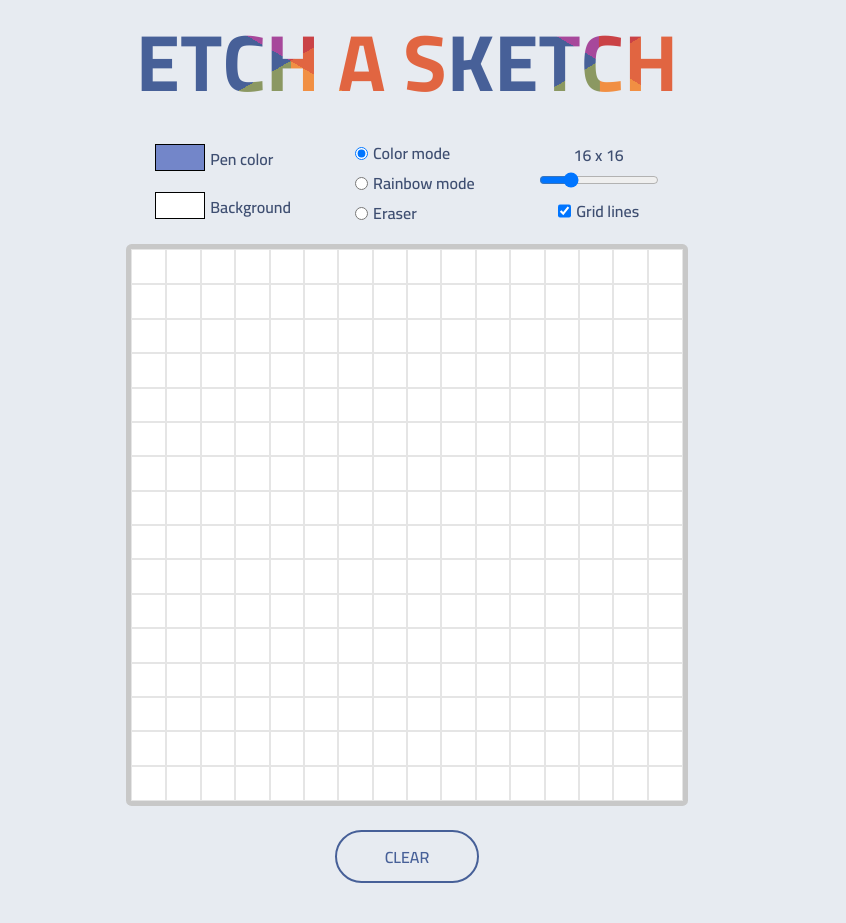
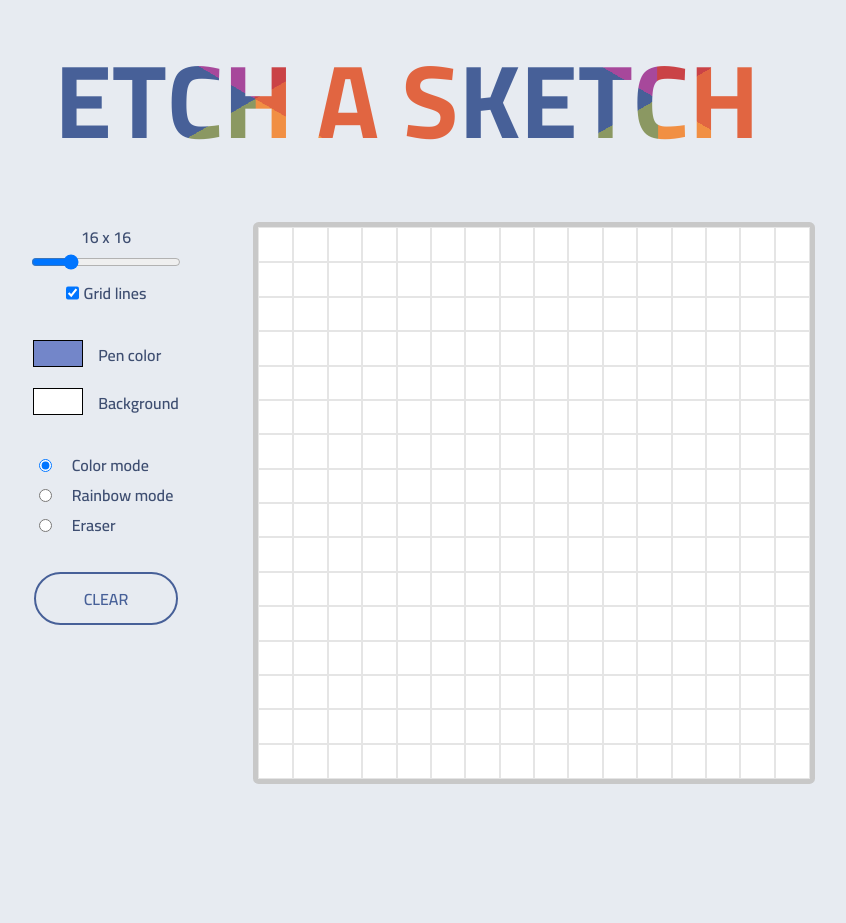
Before and after one commit to ipeng5/etch-a-sketch, a plain HTML site: page index.html in a window 1280 px wide. Shown: the whole page, without its empty margins (233-1079 px from the left). After the commit the page ends 800 px from the top, so only its background shows below. Drawn offline with Linux system fonts and the light colour scheme.

Commit message:
Optimize for desktop

```diff
--- a/index.html
+++ b/index.html
@@ -21,6 +21,7 @@
     <header>
       <p class="rainbow-text">ETCH A SKETCH</p>
     </header>
+    <div class="main-content">
       <div class="settings">
         <div class="color-setting">
           <div class="pen-bg">
@@ -55,9 +56,14 @@
             <label for="grid-lines">Grid lines</label>
           </div>
         </div>
+        <div class="clear-setting"><button id="clear2">CLEAR</button></div>
+
       </div>
+      <div class="grid-clear">
         <div id="container"></div>
         <div><button id="clear">CLEAR</button></div>
+      </div>
+    </div>
   </div>
 </body>
 
--- a/script.js
+++ b/script.js
@@ -1,5 +1,6 @@
 const container = document.querySelector("#container")
 const clear = document.querySelector("#clear");
+const clear2 = document.querySelector("#clear2");
 const rainbowBtn = document.queryCommandIndeterm("#rainbow");
 const eraserBtn = document.queryCommandIndeterm("#eraser");
 const gridLinesSwitch = document.getElementById("grid-lines");
@@ -92,6 +93,11 @@
     createGrid(range.value, range.value);
     container.style.backgroundColor = bgColor.value
 })
+clear2.addEventListener("click", () => {
+    container.innerHTML = "";
+    createGrid(range.value, range.value);
+    container.style.backgroundColor = bgColor.value
+})
 
 // update background color based on user selection
 bgColor.addEventListener("input", () => { container.style.backgroundColor = bgColor.value });
--- a/style.css
+++ b/style.css
@@ -135,11 +135,28 @@
   padding-top: 5%;
 }
 
+.main-content {
+  display: flex;
+  flex-direction: column;
+  justify-content: center;
+  align-items: center;
+  gap: 1.5em;
+}
+
+.grid-clear {
+  display: flex;
+  flex-direction: column;
+  justify-content: center;
+  align-items: center;
+  gap: 1.5em;
+}
+
 .settings {
   display: flex;
   justify-content: center;
   align-items: center;
   gap: 1em;
+  padding-left: 1em;
   font-size: 11px;
 }
 
@@ -230,7 +247,8 @@
   outline: 0.1px solid #e5e5e5;
 }
 
-#clear {
+#clear,
+#clear2 {
   cursor: pointer;
   padding: 0.6em 3em;
   font-size: 1em;
@@ -245,7 +263,8 @@
   transition: 0.3s;
 }
 
-#clear:hover {
+#clear:hover,
+#clear2:hover {
   color: white;
   background-color: #343d5d;
   border: 2px solid #636f98;
@@ -255,42 +274,94 @@
   background-color: #7584bb;
 }
 
+#clear2 {
+  display: none;
+}
 
-@media (min-width: 650px) {
-  .flex-container {
-    gap: 1em;
-  }
 
+@media (min-width: 720px) {
   header {
-    padding-top: 0;
-    font-size: 5em;
+    font-size: 4em;
   }
 
   .settings {
+    font-size: 14px;
+    gap: 2em;
+    padding-left: 2em;
+  }
+}
+
+@media (min-width: 860px) {
+
+  header {
+    padding-top: 20px;
+    padding-bottom: 20px;
+    font-size: 6.5em;
+  }
+
+  .main-content {
+    flex-direction: row;
+    align-items: flex-start;
+    gap: 3em;
+  }
+
+  .settings {
+    flex-direction: column;
     font-size: 16px;
-    gap: 4em;
+    gap: 2em;
     font-weight: 600;
   }
 
+  .pen-bg {
+    gap: 15px;
+  }
+
+  .grid-setting {
+    order: 1;
+  }
+
+  .clear-setting {
+    order: 2;
+  }
+
+
   .color-setting {
     gap: 18px;
+    order: 2;
   }
 
   .radio-setting {
     gap: 0px;
+    order: 2;
+  }
+
+  .radio-button {
+    gap: 20px;
+  }
+
+  .grid-clear {
+    flex-direction: row-reverse;
+    align-items: flex-end;
+    flex-grow: ;
   }
 
   input[type="range"] {
-    width: 120px;
+    width: 150px;
   }
 
   #clear {
-    margin-bottom: 40px;
+    display: none;
+  }
 
+  #clear2 {
+    display: block;
+    margin: 0;
   }
+
 
   #container {
     height: 550px;
     width: 550px;
+    flex-shrink: 0
   }
 }
```
Lines whose indentation alone changed are shown as unchanged.
